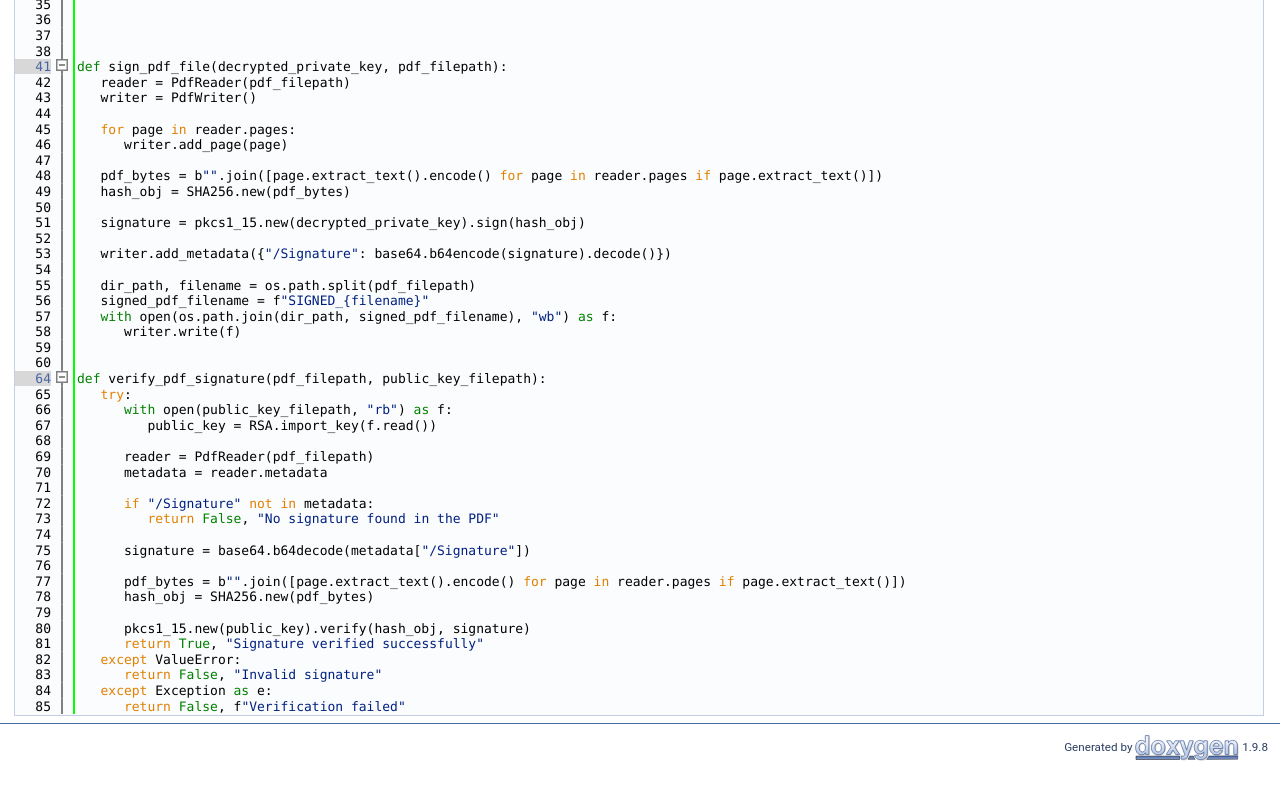
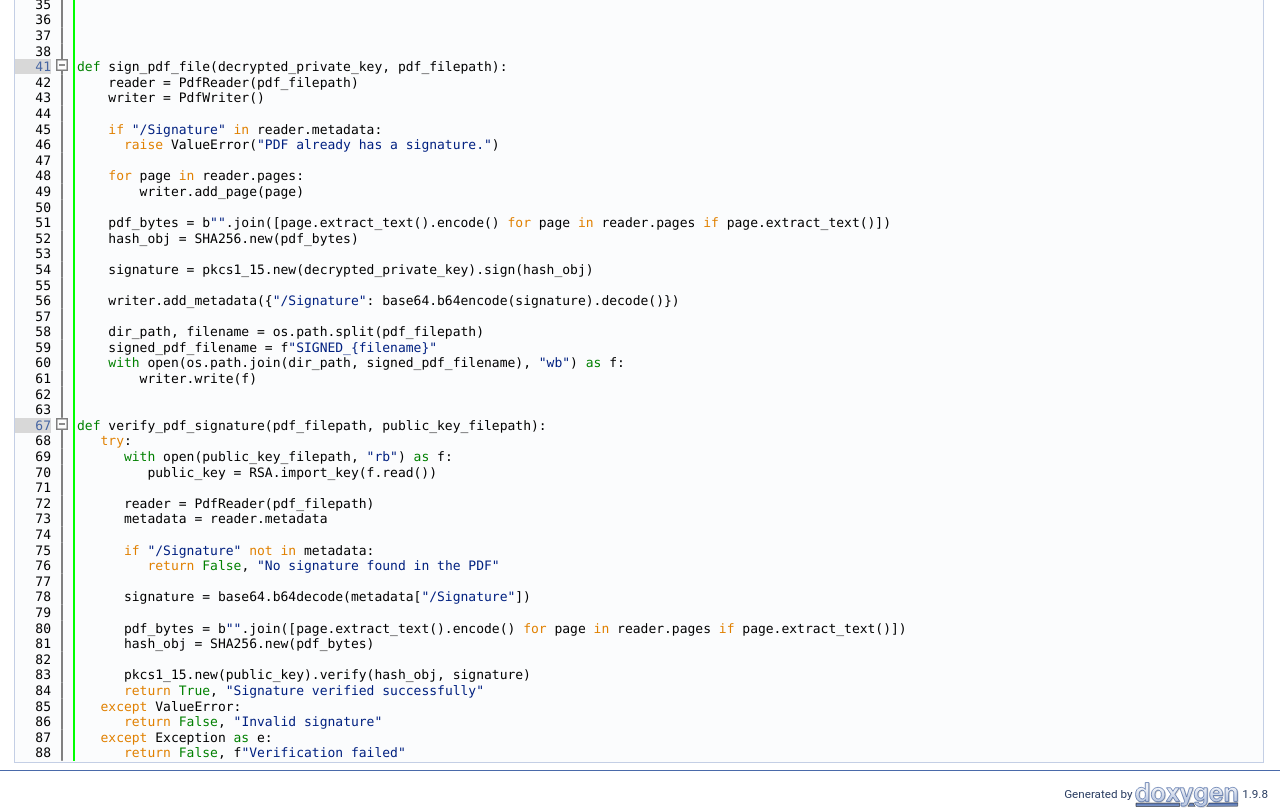
Before and after one commit to varrios/PAdES-application, a plain HTML site: page pdf__sign_8py_source.html in a window 1280 px wide. Shown: the part 692-1502 px from the top of the page. Before the commit the page ends 1455 px from the top, so only its background shows below. Drawn offline with Linux system fonts and the light colour scheme.

Commit message:
deploy: 105bc3a7571320e9c4bae1f1327d2d80029fb96d

```diff
--- a/pdf__sign_8py_source.html
+++ b/pdf__sign_8py_source.html
@@ -122,49 +122,52 @@ $(document).ready(function() { init_codefold(0); });
 <div class="line"><a id="l00038" name="l00038"></a><span class="lineno">   38</span> </div>
 <div class="foldopen" id="foldopen00041" data-start="" data-end="">
 <div class="line"><a id="l00041" name="l00041"></a><span class="lineno"><a class="line" href="namespaceutility_1_1pdf__sign.html#a862a82c05ed8cdf0f41e836bb84a6396">   41</a></span><span class="keyword">def </span>sign_pdf_file(decrypted_private_key, pdf_filepath):</div>
-<div class="line"><a id="l00042" name="l00042"></a><span class="lineno">   42</span>   reader = PdfReader(pdf_filepath)</div>
-<div class="line"><a id="l00043" name="l00043"></a><span class="lineno">   43</span>   writer = PdfWriter()</div>
+<div class="line"><a id="l00042" name="l00042"></a><span class="lineno">   42</span>    reader = PdfReader(pdf_filepath)</div>
+<div class="line"><a id="l00043" name="l00043"></a><span class="lineno">   43</span>    writer = PdfWriter()</div>
 <div class="line"><a id="l00044" name="l00044"></a><span class="lineno">   44</span> </div>
-<div class="line"><a id="l00045" name="l00045"></a><span class="lineno">   45</span>   <span class="keywordflow">for</span> page <span class="keywordflow">in</span> reader.pages:</div>
-<div class="line"><a id="l00046" name="l00046"></a><span class="lineno">   46</span>      writer.add_page(page)</div>
+<div class="line"><a id="l00045" name="l00045"></a><span class="lineno">   45</span>    <span class="keywordflow">if</span> <span class="stringliteral">&quot;/Signature&quot;</span> <span class="keywordflow">in</span> reader.metadata:</div>
+<div class="line"><a id="l00046" name="l00046"></a><span class="lineno">   46</span>      <span class="keywordflow">raise</span> ValueError(<span class="stringliteral">&quot;PDF already has a signature.&quot;</span>)</div>
 <div class="line"><a id="l00047" name="l00047"></a><span class="lineno">   47</span> </div>
-<div class="line"><a id="l00048" name="l00048"></a><span class="lineno">   48</span>   pdf_bytes = b<span class="stringliteral">&quot;&quot;</span>.join([page.extract_text().encode() <span class="keywordflow">for</span> page <span class="keywordflow">in</span> reader.pages <span class="keywordflow">if</span> page.extract_text()])</div>
-<div class="line"><a id="l00049" name="l00049"></a><span class="lineno">   49</span>   hash_obj = SHA256.new(pdf_bytes)</div>
+<div class="line"><a id="l00048" name="l00048"></a><span class="lineno">   48</span>    <span class="keywordflow">for</span> page <span class="keywordflow">in</span> reader.pages:</div>
+<div class="line"><a id="l00049" name="l00049"></a><span class="lineno">   49</span>        writer.add_page(page)</div>
 <div class="line"><a id="l00050" name="l00050"></a><span class="lineno">   50</span> </div>
-<div class="line"><a id="l00051" name="l00051"></a><span class="lineno">   51</span>   signature = pkcs1_15.new(decrypted_private_key).sign(hash_obj)</div>
-<div class="line"><a id="l00052" name="l00052"></a><span class="lineno">   52</span> </div>
-<div class="line"><a id="l00053" name="l00053"></a><span class="lineno">   53</span>   writer.add_metadata({<span class="stringliteral">&quot;/Signature&quot;</span>: base64.b64encode(signature).decode()})</div>
-<div class="line"><a id="l00054" name="l00054"></a><span class="lineno">   54</span> </div>
-<div class="line"><a id="l00055" name="l00055"></a><span class="lineno">   55</span>   dir_path, filename = os.path.split(pdf_filepath)</div>
-<div class="line"><a id="l00056" name="l00056"></a><span class="lineno">   56</span>   signed_pdf_filename = f<span class="stringliteral">&quot;SIGNED_{filename}&quot;</span></div>
-<div class="line"><a id="l00057" name="l00057"></a><span class="lineno">   57</span>   <span class="keyword">with</span> open(os.path.join(dir_path, signed_pdf_filename), <span class="stringliteral">&quot;wb&quot;</span>) <span class="keyword">as</span> f:</div>
-<div class="line"><a id="l00058" name="l00058"></a><span class="lineno">   58</span>      writer.write(f)</div>
-<div class="line"><a id="l00059" name="l00059"></a><span class="lineno">   59</span> </div>
+<div class="line"><a id="l00051" name="l00051"></a><span class="lineno">   51</span>    pdf_bytes = b<span class="stringliteral">&quot;&quot;</span>.join([page.extract_text().encode() <span class="keywordflow">for</span> page <span class="keywordflow">in</span> reader.pages <span class="keywordflow">if</span> page.extract_text()])</div>
+<div class="line"><a id="l00052" name="l00052"></a><span class="lineno">   52</span>    hash_obj = SHA256.new(pdf_bytes)</div>
+<div class="line"><a id="l00053" name="l00053"></a><span class="lineno">   53</span> </div>
+<div class="line"><a id="l00054" name="l00054"></a><span class="lineno">   54</span>    signature = pkcs1_15.new(decrypted_private_key).sign(hash_obj)</div>
+<div class="line"><a id="l00055" name="l00055"></a><span class="lineno">   55</span> </div>
+<div class="line"><a id="l00056" name="l00056"></a><span class="lineno">   56</span>    writer.add_metadata({<span class="stringliteral">&quot;/Signature&quot;</span>: base64.b64encode(signature).decode()})</div>
+<div class="line"><a id="l00057" name="l00057"></a><span class="lineno">   57</span> </div>
+<div class="line"><a id="l00058" name="l00058"></a><span class="lineno">   58</span>    dir_path, filename = os.path.split(pdf_filepath)</div>
+<div class="line"><a id="l00059" name="l00059"></a><span class="lineno">   59</span>    signed_pdf_filename = f<span class="stringliteral">&quot;SIGNED_{filename}&quot;</span></div>
+<div class="line"><a id="l00060" name="l00060"></a><span class="lineno">   60</span>    <span class="keyword">with</span> open(os.path.join(dir_path, signed_pdf_filename), <span class="stringliteral">&quot;wb&quot;</span>) <span class="keyword">as</span> f:</div>
+<div class="line"><a id="l00061" name="l00061"></a><span class="lineno">   61</span>        writer.write(f)</div>
+<div class="line"><a id="l00062" name="l00062"></a><span class="lineno">   62</span> </div>
 </div>
-<div class="line"><a id="l00060" name="l00060"></a><span class="lineno">   60</span> </div>
-<div class="foldopen" id="foldopen00064" data-start="" data-end="">
-<div class="line"><a id="l00064" name="l00064"></a><span class="lineno"><a class="line" href="namespaceutility_1_1pdf__sign.html#a43570b143ea72c89b45d024e951ed68b">   64</a></span><span class="keyword">def </span>verify_pdf_signature(pdf_filepath, public_key_filepath):</div>
-<div class="line"><a id="l00065" name="l00065"></a><span class="lineno">   65</span>   <span class="keywordflow">try</span>:</div>
-<div class="line"><a id="l00066" name="l00066"></a><span class="lineno">   66</span>      <span class="keyword">with</span> open(public_key_filepath, <span class="stringliteral">&quot;rb&quot;</span>) <span class="keyword">as</span> f:</div>
-<div class="line"><a id="l00067" name="l00067"></a><span class="lineno">   67</span>         public_key = RSA.import_key(f.read())</div>
-<div class="line"><a id="l00068" name="l00068"></a><span class="lineno">   68</span> </div>
-<div class="line"><a id="l00069" name="l00069"></a><span class="lineno">   69</span>      reader = PdfReader(pdf_filepath)</div>
-<div class="line"><a id="l00070" name="l00070"></a><span class="lineno">   70</span>      metadata = reader.metadata</div>
+<div class="line"><a id="l00063" name="l00063"></a><span class="lineno">   63</span> </div>
+<div class="foldopen" id="foldopen00067" data-start="" data-end="">
+<div class="line"><a id="l00067" name="l00067"></a><span class="lineno"><a class="line" href="namespaceutility_1_1pdf__sign.html#a43570b143ea72c89b45d024e951ed68b">   67</a></span><span class="keyword">def </span>verify_pdf_signature(pdf_filepath, public_key_filepath):</div>
+<div class="line"><a id="l00068" name="l00068"></a><span class="lineno">   68</span>   <span class="keywordflow">try</span>:</div>
+<div class="line"><a id="l00069" name="l00069"></a><span class="lineno">   69</span>      <span class="keyword">with</span> open(public_key_filepath, <span class="stringliteral">&quot;rb&quot;</span>) <span class="keyword">as</span> f:</div>
+<div class="line"><a id="l00070" name="l00070"></a><span class="lineno">   70</span>         public_key = RSA.import_key(f.read())</div>
 <div class="line"><a id="l00071" name="l00071"></a><span class="lineno">   71</span> </div>
-<div class="line"><a id="l00072" name="l00072"></a><span class="lineno">   72</span>      <span class="keywordflow">if</span> <span class="stringliteral">&quot;/Signature&quot;</span> <span class="keywordflow">not</span> <span class="keywordflow">in</span> metadata:</div>
-<div class="line"><a id="l00073" name="l00073"></a><span class="lineno">   73</span>         <span class="keywordflow">return</span> <span class="keyword">False</span>, <span class="stringliteral">&quot;No signature found in the PDF&quot;</span></div>
+<div class="line"><a id="l00072" name="l00072"></a><span class="lineno">   72</span>      reader = PdfReader(pdf_filepath)</div>
+<div class="line"><a id="l00073" name="l00073"></a><span class="lineno">   73</span>      metadata = reader.metadata</div>
 <div class="line"><a id="l00074" name="l00074"></a><span class="lineno">   74</span> </div>
-<div class="line"><a id="l00075" name="l00075"></a><span class="lineno">   75</span>      signature = base64.b64decode(metadata[<span class="stringliteral">&quot;/Signature&quot;</span>])</div>
-<div class="line"><a id="l00076" name="l00076"></a><span class="lineno">   76</span> </div>
-<div class="line"><a id="l00077" name="l00077"></a><span class="lineno">   77</span>      pdf_bytes = b<span class="stringliteral">&quot;&quot;</span>.join([page.extract_text().encode() <span class="keywordflow">for</span> page <span class="keywordflow">in</span> reader.pages <span class="keywordflow">if</span> page.extract_text()])</div>
-<div class="line"><a id="l00078" name="l00078"></a><span class="lineno">   78</span>      hash_obj = SHA256.new(pdf_bytes)</div>
+<div class="line"><a id="l00075" name="l00075"></a><span class="lineno">   75</span>      <span class="keywordflow">if</span> <span class="stringliteral">&quot;/Signature&quot;</span> <span class="keywordflow">not</span> <span class="keywordflow">in</span> metadata:</div>
+<div class="line"><a id="l00076" name="l00076"></a><span class="lineno">   76</span>         <span class="keywordflow">return</span> <span class="keyword">False</span>, <span class="stringliteral">&quot;No signature found in the PDF&quot;</span></div>
+<div class="line"><a id="l00077" name="l00077"></a><span class="lineno">   77</span> </div>
+<div class="line"><a id="l00078" name="l00078"></a><span class="lineno">   78</span>      signature = base64.b64decode(metadata[<span class="stringliteral">&quot;/Signature&quot;</span>])</div>
 <div class="line"><a id="l00079" name="l00079"></a><span class="lineno">   79</span> </div>
-<div class="line"><a id="l00080" name="l00080"></a><span class="lineno">   80</span>      pkcs1_15.new(public_key).verify(hash_obj, signature)</div>
-<div class="line"><a id="l00081" name="l00081"></a><span class="lineno">   81</span>      <span class="keywordflow">return</span> <span class="keyword">True</span>, <span class="stringliteral">&quot;Signature verified successfully&quot;</span></div>
-<div class="line"><a id="l00082" name="l00082"></a><span class="lineno">   82</span>   <span class="keywordflow">except</span> ValueError:</div>
-<div class="line"><a id="l00083" name="l00083"></a><span class="lineno">   83</span>      <span class="keywordflow">return</span> <span class="keyword">False</span>, <span class="stringliteral">&quot;Invalid signature&quot;</span></div>
-<div class="line"><a id="l00084" name="l00084"></a><span class="lineno">   84</span>   <span class="keywordflow">except</span> Exception <span class="keyword">as</span> e:</div>
-<div class="line"><a id="l00085" name="l00085"></a><span class="lineno">   85</span>      <span class="keywordflow">return</span> <span class="keyword">False</span>, f<span class="stringliteral">&quot;Verification failed&quot;</span></div>
+<div class="line"><a id="l00080" name="l00080"></a><span class="lineno">   80</span>      pdf_bytes = b<span class="stringliteral">&quot;&quot;</span>.join([page.extract_text().encode() <span class="keywordflow">for</span> page <span class="keywordflow">in</span> reader.pages <span class="keywordflow">if</span> page.extract_text()])</div>
+<div class="line"><a id="l00081" name="l00081"></a><span class="lineno">   81</span>      hash_obj = SHA256.new(pdf_bytes)</div>
+<div class="line"><a id="l00082" name="l00082"></a><span class="lineno">   82</span> </div>
+<div class="line"><a id="l00083" name="l00083"></a><span class="lineno">   83</span>      pkcs1_15.new(public_key).verify(hash_obj, signature)</div>
+<div class="line"><a id="l00084" name="l00084"></a><span class="lineno">   84</span>      <span class="keywordflow">return</span> <span class="keyword">True</span>, <span class="stringliteral">&quot;Signature verified successfully&quot;</span></div>
+<div class="line"><a id="l00085" name="l00085"></a><span class="lineno">   85</span>   <span class="keywordflow">except</span> ValueError:</div>
+<div class="line"><a id="l00086" name="l00086"></a><span class="lineno">   86</span>      <span class="keywordflow">return</span> <span class="keyword">False</span>, <span class="stringliteral">&quot;Invalid signature&quot;</span></div>
+<div class="line"><a id="l00087" name="l00087"></a><span class="lineno">   87</span>   <span class="keywordflow">except</span> Exception <span class="keyword">as</span> e:</div>
+<div class="line"><a id="l00088" name="l00088"></a><span class="lineno">   88</span>      <span class="keywordflow">return</span> <span class="keyword">False</span>, f<span class="stringliteral">&quot;Verification failed&quot;</span></div>
 </div>
 <div class="ttc" id="aclassutility_1_1pdf__sign_1_1DecryptionError_html"><div class="ttname"><a href="classutility_1_1pdf__sign_1_1DecryptionError.html">utility.pdf_sign.DecryptionError</a></div><div class="ttdoc">Exception raised when private key decryption fails.</div><div class="ttdef"><b>Definition</b> <a href="pdf__sign_8py_source.html#l00013">pdf_sign.py:13</a></div></div>
 </div><!-- fragment --></div><!-- contents -->
```
Also changed, not shown: namespaceutility_1_1pdf__sign.html (+1 -1 lines).
